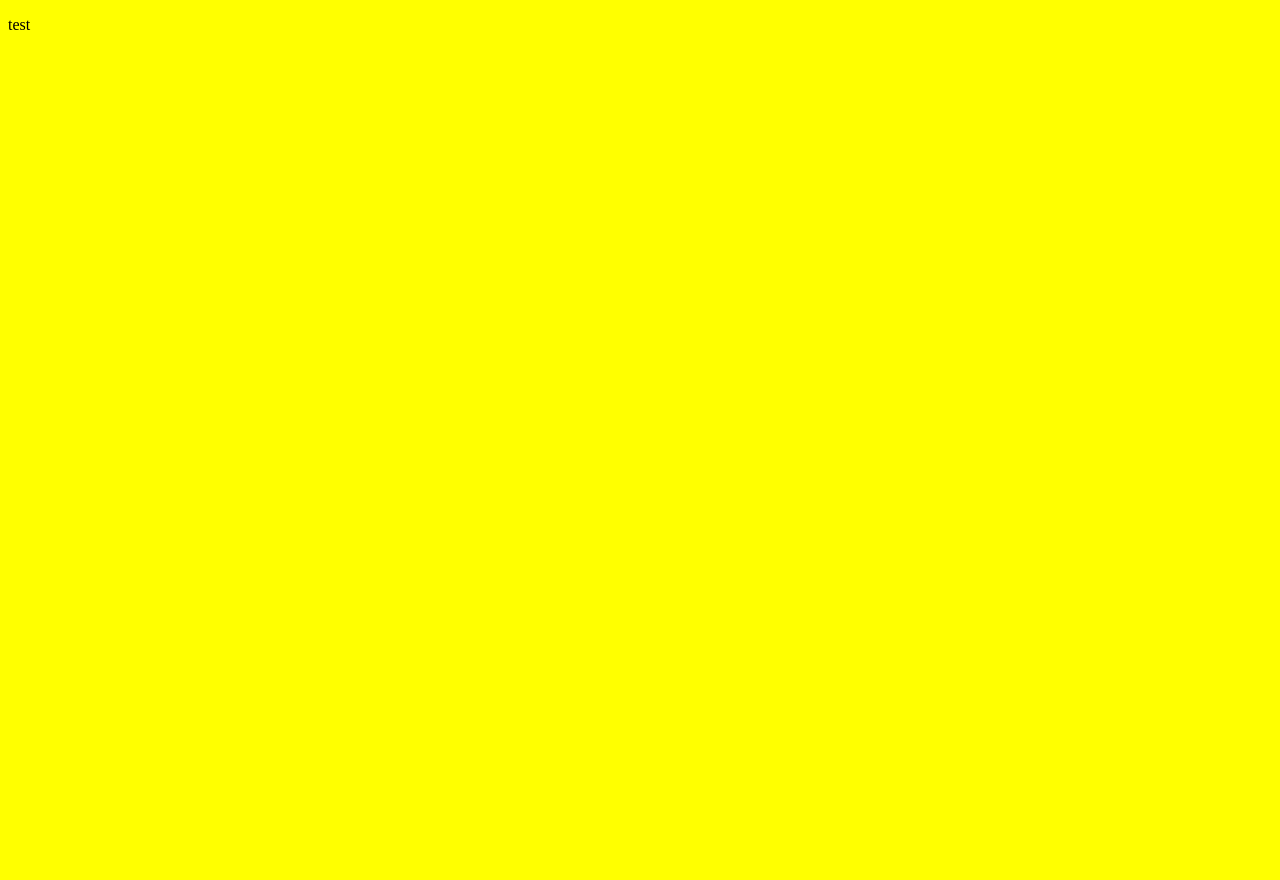
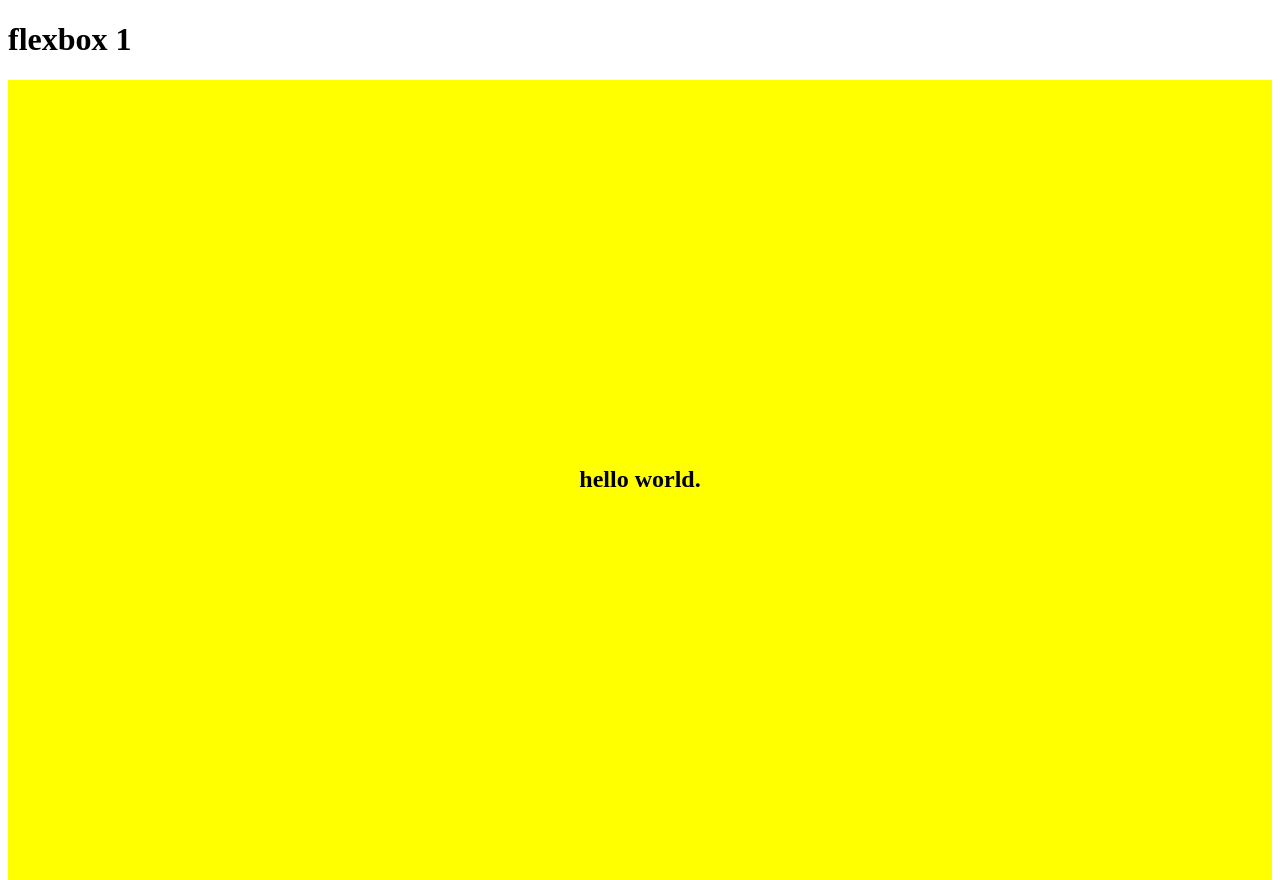
Before and after one commit to shaikhsheza/flexboxlabs, a plain HTML site: page html/flexbox1.html in a window 1280 px wide. Before the commit the page ends 800 px from the top, so only its background shows below. Drawn offline with Linux system fonts and the light colour scheme.

Commit message:
added a flexbox container to my page: gave html and body height 100%, created a main container centering text using flexbox, "flexbox 1" h1, "hello world" h2 in container with yellow bg

```diff
--- a/css/style1.css
+++ b/css/style1.css
@@ -1,3 +1,12 @@
-body{
+html, body{
+    height: 100%;
+}
+
+main{
     background-color: yellow;
+    min-height: 100%;
+    display: flex;
+    flex-direction: row;
+    justify-content: center;
+    align-items: center;
 }
--- a/html/flexbox1.html
+++ b/html/flexbox1.html
@@ -7,6 +7,9 @@
     <link rel="stylesheet" type="text/css" href="../css/style1.css"/>
 </head>
 <body>
-    <p>test</p>
+    <h1>flexbox 1</h1>
+    <main>
+        <h2>hello world.</h2>
+    </main>
 </body>
 </html>
```
